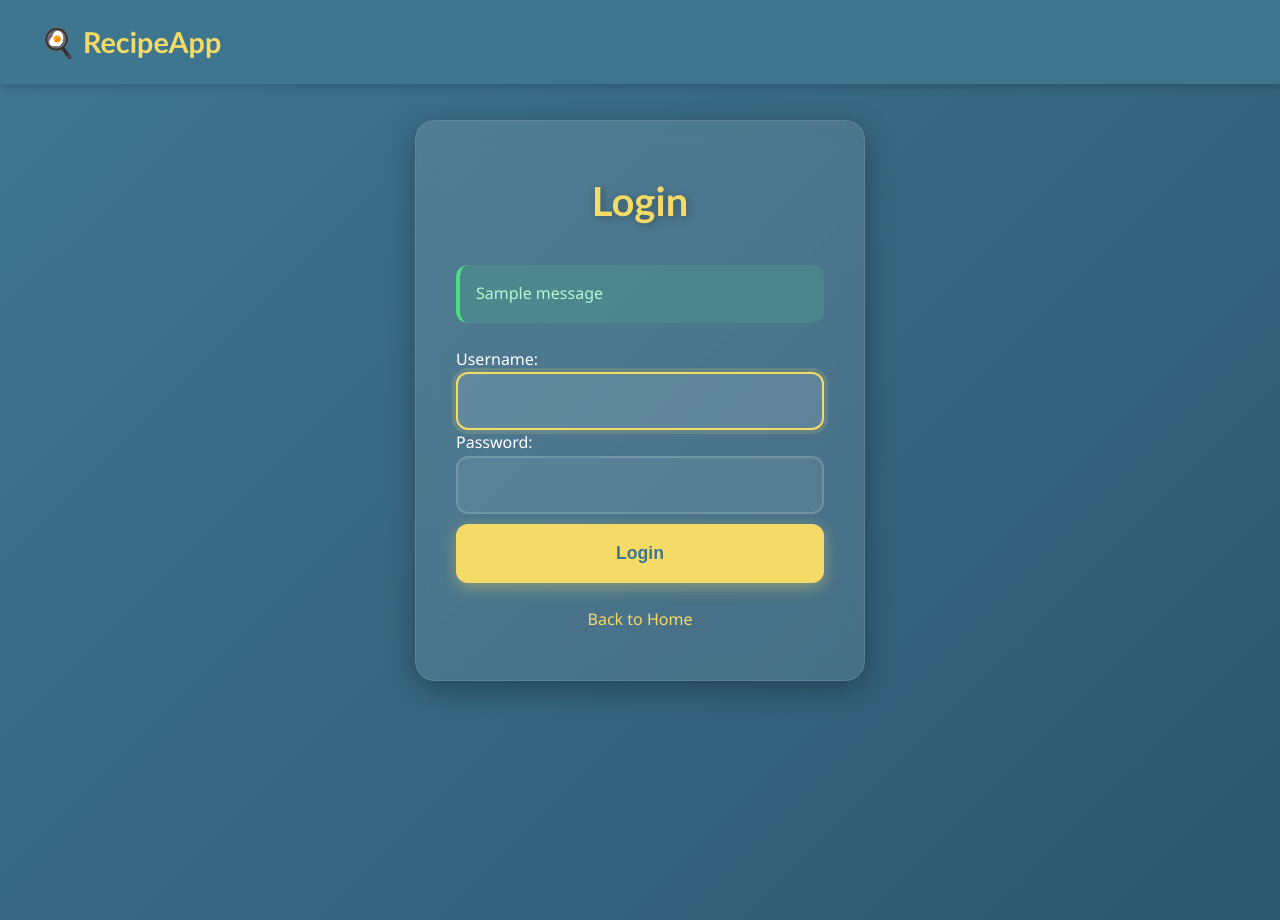
After one commit to DanPasqua-CF/recipe-app, a Django app: page /login/ in a window 1280 px wide. The commit adds this page. Run offline with Django 5.2, Linux system fonts and the light colour scheme; one stand-in notice (Sample message) is shown.

Commit message:
Complete Exercise 2.6

```diff
--- a/recipe_project/settings.py
+++ b/recipe_project/settings.py
@@ -120,3 +120,7 @@ STATIC_URL = 'static/'
 
 MEDIA_URL = '/media/'
 MEDIA_ROOT= BASE_DIR / 'media'
+
+# AUTH
+ADMIN_URL='/admin/'
+LOGIN_URL='/login/'
--- a/recipes/static/recipes/css/styles.css
+++ b/recipes/static/recipes/css/styles.css
@@ -79,6 +79,14 @@ body {
   animation: fadeInUp 0.8s ease-out 0.2s both;
 }
 
+.hero .button-container {
+  display: flex;
+  gap: 1rem;
+  justify-content: center;
+  align-items: center;
+  flex-wrap: wrap;
+}
+
 .cta-button {
   display: inline-block;
   padding: 16px 45px;
@@ -92,6 +100,8 @@ body {
   box-shadow: 0 4px 15px rgba(244, 219, 103, 0.4);
   animation: fadeInUp 0.8s ease-out 0.4s both;
   border: 3px solid #f4db67;
+  min-width: 220px;
+  text-align: center;
 }
 
 .cta-button:hover {
@@ -449,6 +459,205 @@ body {
   transform: translateY(-2px);
 }
 
+/* Login Page Styles */
+.login-container {
+  max-width: 450px;
+  margin: 120px auto 80px;
+  padding: 3rem 2.5rem;
+  background: rgba(255, 255, 255, 0.1);
+  backdrop-filter: blur(10px);
+  border-radius: 20px;
+  border: 1px solid rgba(255, 255, 255, 0.1);
+  box-shadow: 0 8px 30px rgba(0, 0, 0, 0.3);
+}
+
+.login-container h1 {
+  font-family: 'Gill Sans', 'Gill Sans MT', Calibri, 'Trebuchet MS', sans-serif;
+  font-size: 2.5rem;
+  color: #f4db67;
+  margin-bottom: 2rem;
+  text-align: center;
+  text-shadow: 2px 2px 8px rgba(0, 0, 0, 0.3);
+}
+
+/* Success Page Styles */
+.success-container {
+  max-width: 500px;
+  margin: 120px auto 80px;
+  padding: 3rem 2.5rem;
+  background: rgba(255, 255, 255, 0.1);
+  backdrop-filter: blur(10px);
+  border-radius: 20px;
+  border: 1px solid rgba(255, 255, 255, 0.1);
+  box-shadow: 0 8px 30px rgba(0, 0, 0, 0.3);
+  text-align: center;
+}
+
+.success-icon {
+  width: 80px;
+  height: 80px;
+  margin: 0 auto 1.5rem;
+  background: rgba(74, 222, 128, 0.2);
+  border: 3px solid #4ade80;
+  border-radius: 50%;
+  display: flex;
+  align-items: center;
+  justify-content: center;
+  font-size: 3rem;
+  color: #4ade80;
+  font-weight: bold;
+}
+
+.success-container h1 {
+  font-family: 'Gill Sans', 'Gill Sans MT', Calibri, 'Trebuchet MS', sans-serif;
+  font-size: 2.2rem;
+  color: #f4db67;
+  margin-bottom: 1rem;
+  text-shadow: 2px 2px 8px rgba(0, 0, 0, 0.3);
+}
+
+.success-container p {
+  font-size: 1.1rem;
+  color: rgba(255, 255, 255, 0.85);
+  margin-bottom: 2.5rem;
+  line-height: 1.6;
+}
+
+.success-actions {
+  display: flex;
+  gap: 1rem;
+  flex-direction: column;
+}
+
+.success-actions .cta-button {
+  margin: 0;
+  animation: none;
+}
+
+/* Error and Success Messages */
+.error-message {
+  background: rgba(239, 68, 68, 0.15);
+  color: #fecaca;
+  border: 1px solid rgba(239, 68, 68, 0.3);
+  padding: 1rem;
+  border-radius: 12px;
+  margin-bottom: 1.5rem;
+  border-left: 4px solid #ef4444;
+}
+
+.messages {
+  margin-bottom: 1.5rem;
+}
+
+.alert {
+  padding: 1rem;
+  border-radius: 12px;
+  margin-bottom: 1rem;
+  border-left: 4px solid;
+}
+
+.alert-error {
+  background: rgba(239, 68, 68, 0.15);
+  color: #fecaca;
+  border-color: #ef4444;
+}
+
+.alert-success {
+  background: rgba(74, 222, 128, 0.15);
+  color: #bbf7d0;
+  border-color: #4ade80;
+}
+
+/* Django Form Styling */
+.login-container form p {
+  margin-bottom: 1.5rem;
+}
+
+.login-container form p label {
+  display: block;
+  margin-bottom: 0.8rem;
+  color: rgba(255, 255, 255, 0.9);
+  font-weight: 500;
+  font-size: 1rem;
+}
+
+.login-container form p input,
+.login-container form input[type="text"],
+.login-container form input[type="password"] {
+  width: 100%;
+  padding: 1rem 1.2rem;
+  border: 2px solid rgba(255, 255, 255, 0.15);
+  border-radius: 12px;
+  font-size: 1rem;
+  transition: all 0.3s ease;
+  box-sizing: border-box;
+  background: rgba(255, 255, 255, 0.08);
+  color: #fff;
+  font-family: 'Segoe UI', Tahoma, Geneva, Verdana, sans-serif;
+}
+
+.login-container form p input:focus,
+.login-container form input[type="text"]:focus,
+.login-container form input[type="password"]:focus {
+  outline: none;
+  border-color: #f4db67;
+  background: rgba(255, 255, 255, 0.12);
+  box-shadow: 0 0 0 4px rgba(244, 219, 103, 0.15);
+}
+
+.login-container form p input::placeholder,
+.login-container form input::placeholder {
+  color: rgba(255, 255, 255, 0.4);
+}
+
+/* Help text styling */
+.login-container form p .helptext {
+  display: block;
+  font-size: 0.85rem;
+  color: rgba(255, 255, 255, 0.6);
+  margin-top: 0.5rem;
+}
+
+/* Login Button */
+.login-button {
+  width: 100%;
+  padding: 1rem;
+  background: #f4db67;
+  color: #407690;
+  border: 3px solid #f4db67;
+  border-radius: 12px;
+  font-size: 1.1rem;
+  font-weight: 600;
+  cursor: pointer;
+  transition: all 0.3s ease;
+  box-shadow: 0 4px 15px rgba(244, 219, 103, 0.4);
+  margin-top: 10px;
+}
+
+.login-button:hover {
+  background: transparent;
+  color: #f4db67;
+  transform: translateY(-2px);
+  box-shadow: 0 6px 20px rgba(244, 219, 103, 0.5);
+}
+
+/* Back Link */
+.back-link {
+  text-align: center;
+  margin-top: 1.5rem;
+}
+
+.back-link a {
+  color: #f4db67;
+  text-decoration: none;
+  font-weight: 500;
+  transition: all 0.3s ease;
+}
+
+.back-link a:hover {
+  color: #fff;
+}
+
 /* Animations */
 @keyframes fadeInUp {
   from {
@@ -523,6 +732,15 @@ body {
   .stat-item {
     padding: 1rem;
   }
+
+  .login-container {
+    margin: 100px 1rem 60px;
+    padding: 2rem 1.5rem;
+  }
+
+  .login-container h1 {
+    font-size: 2rem;
+  }
 }
 
 @media (max-width: 480px) {
@@ -537,4 +755,13 @@ body {
   .hero {
     padding: 100px 1.5rem 60px;
   }
+
+  .login-container {
+    padding: 2rem 1.2rem;
+  }
+
+  .login-button {
+    padding: 0.9rem;
+    font-size: 1rem;
+  }
 }
--- /dev/null
+++ b/recipes/templates/auth/login.html
@@ -0,0 +1,57 @@
+<!DOCTYPE html>
+<html lang="en">
+<head>
+  <title>RecipeApp | Login</title>
+  <meta name="viewport" content="width=device-width, initial-scale=1">
+  {% load static %}
+  <link rel="shortcut icon" href="{% static 'recipes/images/favicon.ico' %}">
+  <link rel='stylesheet' type='text/css' href="{% static 'recipes/css/styles.css' %}">
+</head>
+<body>
+  <!-- Navigation -->
+  <nav class="navbar">
+    <div class="navbar-content">
+      <a href="{% url 'recipes:home' %}" class="logo">🍳 RecipeApp</a>
+    </div>
+  </nav>
+
+  <!-- Login Form -->
+  <div class="login-container">
+    <h1>Login</h1>
+
+    {% comment %} check for error message {% endcomment %}
+    {% if error_message %}
+      <div class="error-message">
+        {{ error_message }}
+      </div>
+    {% endif %}
+
+    {% comment %} Display Django messages {% endcomment %}
+    {% if messages %}
+    <div class="messages">
+      {% for message in messages %}
+        <div class="alert alert-{{ message.tags }}">
+          {{ message }}
+        </div>
+      {% endfor %}
+    </div>
+    {% endif %}
+
+    {% comment %} print form {% endcomment %}
+    <form action="" method="POST">
+      {% comment %} add Django security token {% endcomment %}
+      {% csrf_token %}
+
+      {% comment %} print form received from view {% endcomment %}
+      {{ form }}
+
+      {% comment %} add button {% endcomment %}
+      <button type="submit" class="login-button">Login</button>
+    </form>
+
+    <div class="back-link">
+      <a href="{% url 'recipes:home' %}">Back to Home</a>
+    </div>
+  </div>
+</body>
+</html>
--- a/recipes/templates/recipes/recipes_list.html
+++ b/recipes/templates/recipes/recipes_list.html
@@ -12,7 +12,7 @@
   <nav class="navbar">
     <div class="navbar-content">
       <a href="{% url 'recipes:home' %}" class="logo">🍳 RecipeApp</a>
-      <a href="{% url 'recipes:list' %}" class="nav-link">View Recipes</a>
+      <a href="{% url 'recipes:logout' %}" class="nav-link">Logout</a>
     </div>
   </nav>
 
--- a/recipes/urls.py
+++ b/recipes/urls.py
@@ -5,6 +5,8 @@ app_name = 'recipes'
 
 urlpatterns = [
     path('', views.home, name='home'),
+    path('login/', views.login_view, name='login'),
+    path('logout/', views.logout_view, name='logout'),
     path('list/', views.recipes_list, name='list'),
     path('detail/<int:id>/', views.recipes_details, name='detail')
 ]
--- a/recipes/views.py
+++ b/recipes/views.py
@@ -1,4 +1,7 @@
-from django.shortcuts import render, get_object_or_404
+from django.shortcuts import render, redirect, get_object_or_404
+from django.contrib.auth import authenticate, login, logout
+from django.contrib.auth.forms import AuthenticationForm
+from django.contrib.auth.decorators import login_required
 from .models import Recipe
 
 # Create your views here.
@@ -7,7 +10,38 @@ from .models import Recipe
 def home(request):
    return render(request, 'recipes/recipes_home.html')
 
+# Login page
+def login_view(request):
+    error_message = None
+    form = AuthenticationForm()
+
+    if request.method == "POST":
+        form = AuthenticationForm(data=request.POST)
+
+        if form.is_valid():
+            username = form.cleaned_data.get("username")
+            password = form.cleaned_data.get("password")
+            user = authenticate(username=username, password=password)
+
+            if user is not None:
+                login(request, user)
+                return redirect("recipes:list")
+        else:
+            error_message = "Invalid username or password"
+
+    context = {
+        "form": form,
+        "error_message": error_message,
+    }
+
+    return render(request, "auth/login.html", context)
+
+def logout_view(request):
+    logout(request)
+    return render(request, 'auth/success.html')
+
 # Recipe list
+@login_required(login_url='/login/')
 def recipes_list(request):
    recipes = Recipe.objects.all()
    context = {
@@ -16,6 +50,7 @@ def recipes_list(request):
    return render(request, 'recipes/recipes_list.html', context)
 
 # Recipe detail
+@login_required(login_url='/login/')
 def recipes_details(request, id):
     recipe = get_object_or_404(Recipe, pk=id)
     ingredients_list = recipe.ingredients.split(", ")
```
Also changed, not shown: recipes/templates/auth/success.html (added, +38 -0 lines), recipes/templates/recipes/recipes_home.html (+18 -2 lines), db.sqlite3.
